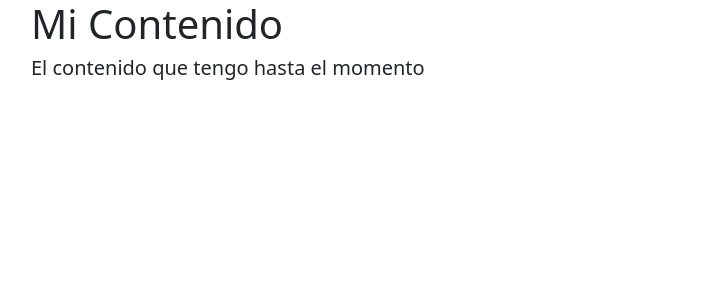
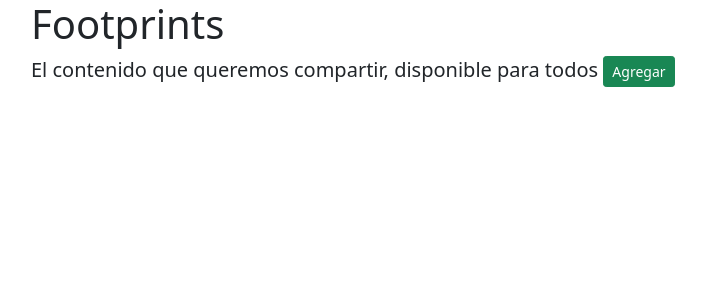
Before and after one commit to manuel-mob/footprints, a PHP site: page / in a window 1280 px wide. Shown: the top 300 px of the page, without its empty margins (51-757 px from the left). Run offline with PHP 8.4, Linux system fonts and the light colour scheme; data that the repository does not hold is empty.

Commit message:
Updated for deploy

```diff
--- a/index.php
+++ b/index.php
@@ -13,8 +13,8 @@ include('src/controllers/contenidoController.php');
   <body>
     <div class="container">
         <!-- Content here -->
-        <h1>Mi Contenido</h1>
-        <h5>El contenido que tengo hasta el momento</h5>
+        <h1>Footprints</h1>
+        <h5>El contenido que queremos compartir, disponible para todos <a href="" class="btn btn-sm btn-success">Agregar</a></h5>
         <div class="row">
             <?php
             while ($i < count($arrayDat)){
```
